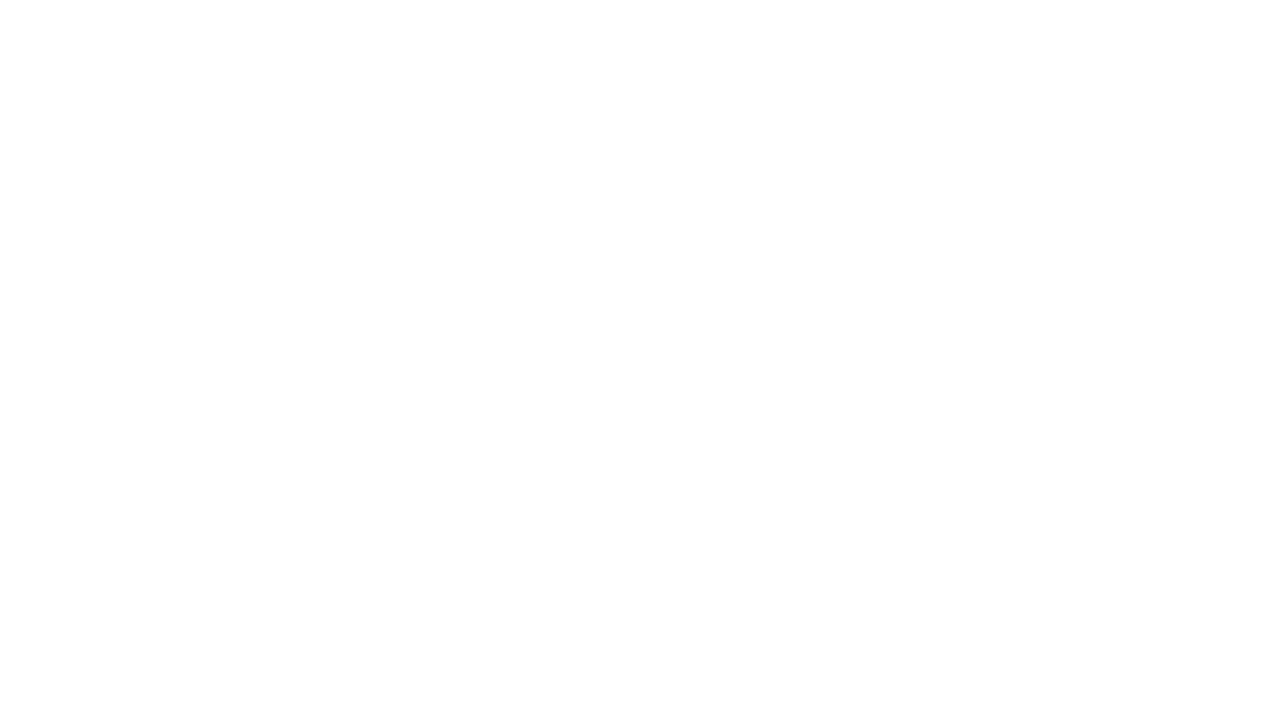
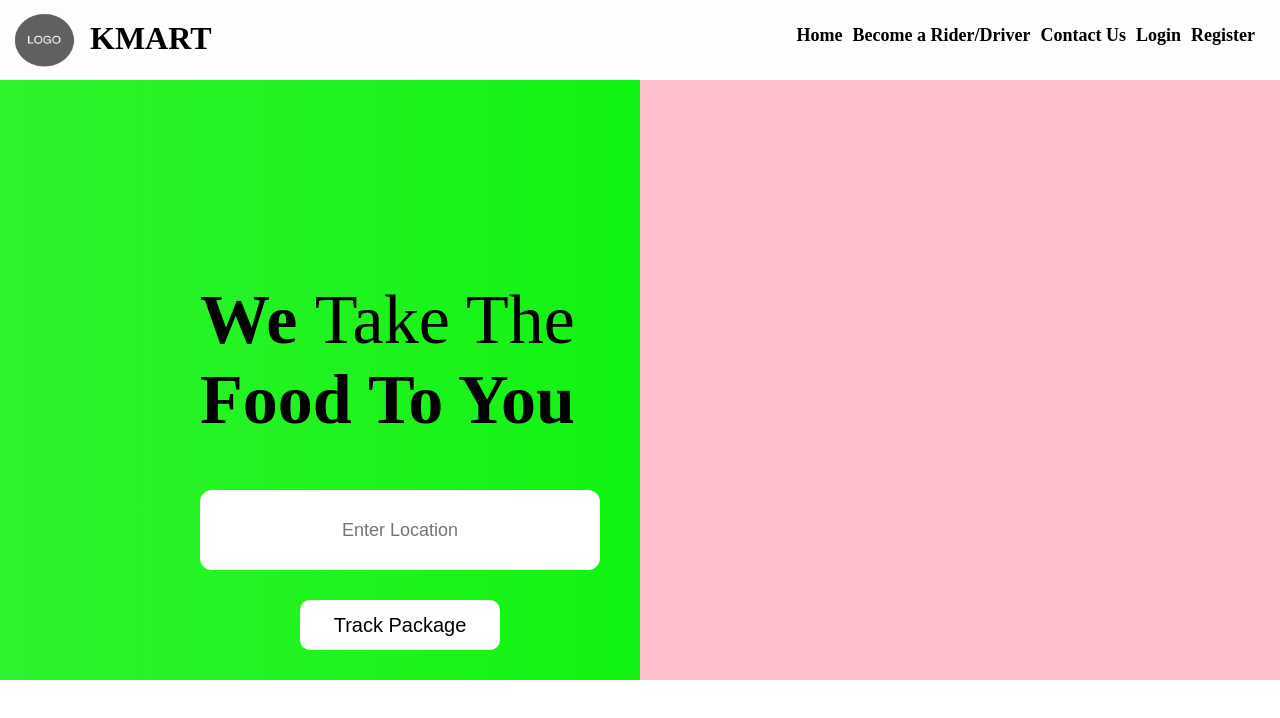
Before and after one commit to Karlyle101/KMART, a plain HTML site: page index.html in a window 1280 px wide. Drawn offline with Linux system fonts and the light colour scheme.

Commit message:
Index.html
Made a navbar and a mock up of homepage.

```diff
--- /dev/null
+++ b/Styles/styles.css
@@ -0,0 +1,116 @@
+*{
+    padding: 0%;
+    margin: 0%;
+}
+
+.navbar-container{
+    height: 80px;
+    width: auto;
+}
+
+.nav-bg{
+    background-color: #fefcfc;
+    height: 80px;
+
+}
+
+.logo-container{
+    display: block;
+}
+
+.logo-container h1{
+    padding-top: 20px;
+    float: left;
+
+}
+
+.logo-container h1:hover{
+    color: greenyellow;
+}
+
+.logo{
+    width: 90px;
+    height: 80px;
+    display: flex;
+    float: left;
+}
+
+.navbar{
+    float: right;
+    padding: 20px;
+    margin: auto;
+}
+
+.nav-buttons{
+    color: black;
+    list-style-type: none;
+    display: flex;
+    font-size: large;
+    font-weight: bold;
+}
+
+.nav-buttons a{
+    padding: 5px;
+    text-decoration: none;
+    color: black;
+
+}
+
+.nav-buttons a:hover{
+    color: rgb(156, 232, 43);
+}
+
+/* /////////////////////////////////////////    Main      ////////////////////////////////////////////////////// */
+
+main{
+    height: max-content;
+    background:linear-gradient(
+        to right,
+        rgba(0, 240, 0, 0.821) 0%,
+        rgb(17, 244, 17) 50%,
+        pink 50%,
+        pink 100%
+
+    );
+    background-size: cover;
+    }
+
+.main-text{
+    font-size: 70px;
+    padding-left: 200px;
+    padding-top: 200px;
+    padding-bottom: 50px;
+    font-weight: bolder;
+}
+
+.main-text span{
+    font-weight:100;
+}
+
+.input-box{
+    padding-left: 200px;
+    padding-bottom: 30px;
+}
+
+.location-box{
+    text-align: center;
+    font-size: large;
+    width: 400px;
+    height: 80px;
+    border-radius: 12px;
+    border: none;
+}
+
+.loc-btn{
+    padding-left: 300px;
+    padding-bottom: 30px;
+}
+
+.btn{
+    border: none;
+    border-radius: 10px;
+    background-color: white;
+    font-size: 20px;
+    height: 50px;
+    width: 200px;
+}
--- a/index.html
+++ b/index.html
@@ -5,14 +5,28 @@
     <meta http-equiv="X-UA-Compatible" content="IE=edge">
     <meta name="viewport" content="width=device-width, initial-scale=1.0">
     <title>Welcome to KMART!</title>
-    <link rel="stylesheet" type="text/css" href="styles.css">
+    <link rel="stylesheet" type="text/css" href="/Styles/styles.css">
     <link rel="js" href="script.js">
 </head>
 <body>
 
     <header>
 
-        <div class="container"></div>
+        <div class="navbar-container">
+            <div class="nav-bg">
+                <div class="logo-container"><img class="logo" src="/Images/logo-placeholder-image.png"><h1>KMART</h1>
+                    <div class="navbar">
+                        <ul class="nav-buttons">
+                            <a href="#"><li>Home</li></a>
+                            <a href="#"><li>Become a Rider/Driver</li></a>
+                            <a href="#"><li>Contact Us</li></a>
+                            <a href="#"><li>Login</li></a>
+                            <a href="#"><li>Register</li></a>
+                        </ul>
+                    </div>
+                </div>
+            </div>
+        </div>
 
 
 
@@ -23,8 +37,17 @@
 
     <main>
 
+        <div class="main-text">
+            <p>We <span>Take The</span><br>Food To You</p>
+        </div>
 
+        <form method="get" action="https://google.com" >
+                <div class="input-box">
+                    <input type="text" class="location-box" placeholder="Enter Location" required>
+                </div>
 
+                <div class="loc-btn"><button type="submit" class="btn">Track Package</button></div>
+        </form>
 
 
     </main>
```
Also changed, not shown: Images/logo-placeholder-image.png (added), Images/logo-placeholder.png (added), Images/vege-bakset.jpeg (added), styles.css (deleted).
